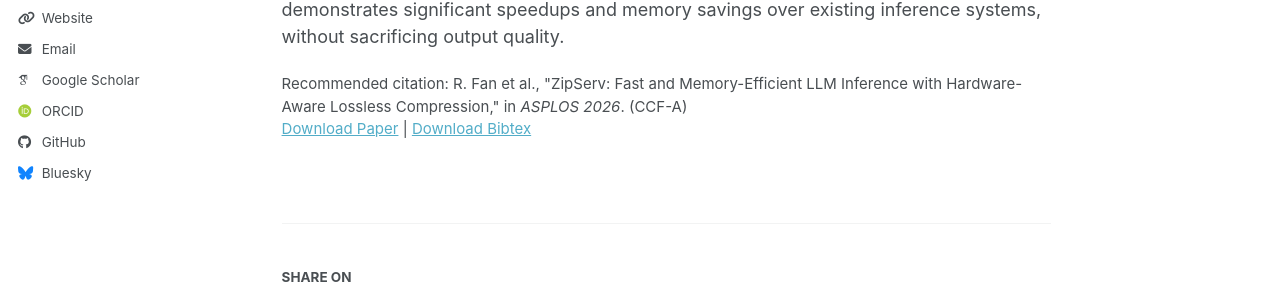
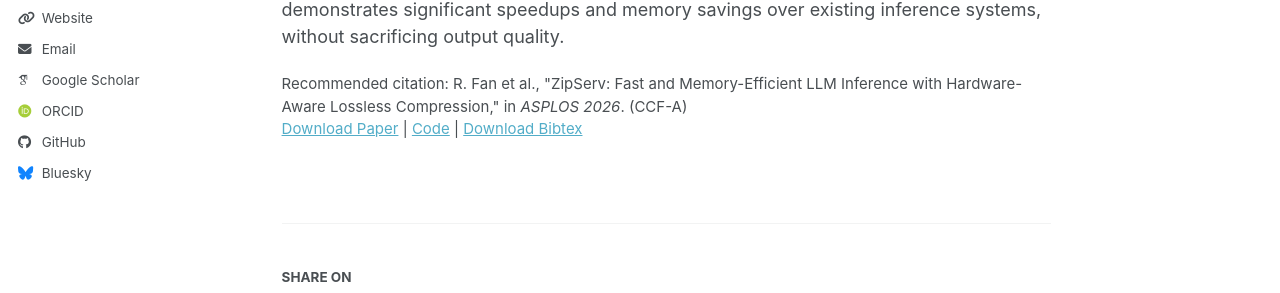
Before and after one commit to ruibo-fan/ruibo-fan.github.io, a Jekyll site: the page built from _publications/zipserv.md, in a window 1280 px wide. Shown: the part 363-656 px from the top of the page. Built offline with Jekyll 4.4.1, drawn with Linux system fonts in a browser that asks for light colours; some web fonts are replaced; a script bundle is joined from its source files by our own code; library files that are not in the unit come from our copies.

Commit message:
Update single.html

```diff
--- a/_layouts/single.html
+++ b/_layouts/single.html
@@ -18,28 +18,67 @@
   {% include sidebar.html %}
 
   <article class="page" itemscope itemtype="http://schema.org/CreativeWork">
-    {% if page.title %}<meta itemprop="headline" content="{{ page.title | markdownify | strip_html | strip_newlines | escape_once }}">{% endif %}
-    {% if page.excerpt %}<meta itemprop="description" content="{{ page.excerpt | markdownify | strip_html | strip_newlines | escape_once }}">{% endif %}
-    {% if page.date %}<meta itemprop="datePublished" content="{{ page.date | date: "%B %d, %Y" }}">{% endif %}
-    {% if page.modified %}<meta itemprop="dateModified" content="{{ page.modified | date: "%B %d, %Y" }}">{% endif %}
+    {% if page.title %}
+      <meta itemprop="headline" content="{{ page.title | markdownify | strip_html | strip_newlines | escape_once }}">
+    {% endif %}
+    {% if page.excerpt %}
+      <meta itemprop="description" content="{{ page.excerpt | markdownify | strip_html | strip_newlines | escape_once }}">
+    {% endif %}
+    {% if page.date %}
+      <meta itemprop="datePublished" content="{{ page.date | date: "%B %d, %Y" }}">
+    {% endif %}
+    {% if page.modified %}
+      <meta itemprop="dateModified" content="{{ page.modified | date: "%B %d, %Y" }}">
+    {% endif %}
 
     <div class="page__inner-wrap">
       {% unless page.header.overlay_color or page.header.overlay_image %}
         <header>
-          {% if page.title %}<h1 class="page__title" itemprop="headline">{{ page.title | markdownify | remove: "<p>" | remove: "</p>" }}</h1>{% endif %}
+          {% if page.title %}
+            <h1 class="page__title" itemprop="headline">
+              {{ page.title | markdownify | remove: "<p>" | remove: "</p>" }}
+            </h1>
+          {% endif %}
+
           {% if page.read_time %}
-            <p class="page__meta"><i class="fa fa-clock" aria-hidden="true"></i> {% include read-time.html %}</p>
+            <p class="page__meta">
+              <i class="fa fa-clock" aria-hidden="true"></i>
+              {% include read-time.html %}
+            </p>
           {% endif %}
+
           {% if page.modified %}
-          <p class="page__date"><strong><i class="fa fa-fw fa-calendar" aria-hidden="true"></i> {{ site.data.ui-text[site.locale].date_label | default: "Published:" }}</strong> <time datetime="{{ page.modified | date: "%Y-%m-%d" }}">{{ page.modified | date: "%B %d, %Y" }}</time></p>
+            <p class="page__date">
+              <strong>
+                <i class="fa fa-fw fa-calendar" aria-hidden="true"></i>
+                {{ site.data.ui-text[site.locale].date_label | default: "Published:" }}
+              </strong>
+              <time datetime="{{ page.modified | date: "%Y-%m-%d" }}">
+                {{ page.modified | date: "%B %d, %Y" }}
+              </time>
+            </p>
           {% endif %}
 
           {% if page.collection == 'teaching' %}
-          <p> {{ page.type }}, <i>{{ page.venue }}</i>, {{ page.date | default: "1900-01-01" | date: "%Y" }} </p>
+            <p>
+              {{ page.type }}, <i>{{ page.venue }}</i>,
+              {{ page.date | default: "1900-01-01" | date: "%Y" }}
+            </p>
           {% elsif page.venue and page.date %}
-          <p>Published in <i>{{ page.venue }}</i>, {{ page.date | default: "1900-01-01" | date: "%Y" }} </p>
+            <p>
+              Published in <i>{{ page.venue }}</i>,
+              {{ page.date | default: "1900-01-01" | date: "%Y" }}
+            </p>
           {% elsif page.date %}
-          <p class="page__date"><strong><i class="fa fa-fw fa-calendar" aria-hidden="true"></i> {{ site.data.ui-text[site.locale].date_label | default: "Published:" }}</strong> <time datetime="{{ page.date | date_to_xmlschema }}">{{ page.date | default: "1900-01-01" | date: "%B %d, %Y" }}</time></p>
+            <p class="page__date">
+              <strong>
+                <i class="fa fa-fw fa-calendar" aria-hidden="true"></i>
+                {{ site.data.ui-text[site.locale].date_label | default: "Published:" }}
+              </strong>
+              <time datetime="{{ page.date | date_to_xmlschema }}">
+                {{ page.date | default: "1900-01-01" | date: "%B %d, %Y" }}
+              </time>
+            </p>
           {% endif %}
         </header>
       {% endunless %}
@@ -47,43 +86,64 @@
       <section class="page__content" itemprop="text">
         {{ content }}
 
-        {% if page.citation and page.paperurl and page.slidesurl and page.bibtexurl %}
-          <p style="font-size: smaller">Recommended citation: {{ page.citation }}<br /><a href="{{ page.paperurl }}">Download Paper</a> | <a href="{{ page.slidesurl }}">Download Slides</a> | <a href="{{ page.bibtexurl }}">Download Bibtex</a></p>
-        {% elsif page.citation and page.paperurl and page.slidesurl %}
-          <p style="font-size: smaller">Recommended citation: {{ page.citation }}<br /><a href="{{ page.paperurl }}">Download Paper</a> | <a href="{{ page.slidesurl }}">Download Slides</a></p>
-        {% elsif page.citation and page.paperurl and page.bibtexurl %}
-          <p style="font-size: smaller">Recommended citation: {{ page.citation }}<br /><a href="{{ page.paperurl }}">Download Paper</a> | <a href="{{ page.bibtexurl }}">Download Bibtex</a></p>
-        {% elsif page.citation and page.paperurl %}
-          <p style="font-size: smaller">Recommended citation: {{ page.citation }}<br /><a href="{{ page.paperurl }}">Download Paper</a></p>
-        {% elsif page.citation and page.slidesurl and page.bibtexurl %}
-          <p style="font-size: smaller">Recommended citation: {{ page.citation }}<br /><a href="{{ page.slidesurl }}">Download Slides</a> | <a href="{{ page.bibtexurl }}">Download Bibtex</a></p>
-        {% elsif page.citation and page.slidesurl %}
-          <p style="font-size: smaller">Recommended citation: {{ page.citation }}<br /><a href="{{ page.slidesurl }}">Download Slides</a></p>
-        {% elsif page.slidesurl and page.bibtexurl %}
-          <p style="font-size: smaller"><a href="{{ page.slidesurl }}">Download Slides</a> | <a href="{{ page.bibtexurl }}">Download Bibtex</a></p>
-        {% elsif page.paperurl and page.bibtexurl %}
-          <p style="font-size: smaller"><a href="{{ page.paperurl }}">Download Paper</a> | <a href="{{ page.bibtexurl }}">Download Bibtex</a></p>
-        {% elsif page.citation and page.bibtexurl %}
-          <p style="font-size: smaller">Recommended citation: {{ page.citation }}<br /><a href="{{ page.bibtexurl }}">Download Bibtex</a></p>
-        {% elsif page.citation %}
-          <p style="font-size: smaller">Recommended citation: {{ page.citation }}</p>
-        {% elsif page.slidesurl %}
-          <p style="font-size: smaller"><a href="{{ page.slidesurl }}">Download Slides</a></p>
-        {% elsif page.bibtexurl %}
-          <p style="font-size: smaller"><a href="{{ page.bibtexurl }}">Download Bibtex</a></p>
+        {%- comment -%}
+          推荐引用 + 资源链接区：
+          - 支持 page.paperurl / page.codeurl / page.slidesurl / page.bibtexurl
+          - 根据存在与否自动组合，链接之间用 | 分隔
+        {%- endcomment -%}
+        {% if page.citation or page.paperurl or page.codeurl or page.slidesurl or page.bibtexurl %}
+          <p style="font-size: smaller">
+            {% if page.citation %}
+              Recommended citation: {{ page.citation }}<br />
             {% endif %}
 
-        {% if page.link %}<div><a href="{{ page.link }}" class="btn">{{ site.data.ui-text[site.locale].ext_link_label | default: "Direct Link" }}</a></div>{% endif %}
+            {% assign first = true %}
+
+            {% if page.paperurl %}
+              <a href="{{ page.paperurl }}">Download Paper</a>
+              {% assign first = false %}
+            {% endif %}
+
+            {% if page.codeurl %}
+              {% unless first %} | {% endunless %}
+              <a href="{{ page.codeurl }}">Code</a>
+              {% assign first = false %}
+            {% endif %}
+
+            {% if page.slidesurl %}
+              {% unless first %} | {% endunless %}
+              <a href="{{ page.slidesurl }}">Download Slides</a>
+              {% assign first = false %}
+            {% endif %}
+
+            {% if page.bibtexurl %}
+              {% unless first %} | {% endunless %}
+              <a href="{{ page.bibtexurl }}">Download Bibtex</a>
+            {% endif %}
+          </p>
+        {% endif %}
+
+        {% if page.link %}
+          <div>
+            <a href="{{ page.link }}" class="btn">
+              {{ site.data.ui-text[site.locale].ext_link_label | default: "Direct Link" }}
+            </a>
+          </div>
+        {% endif %}
       </section>
 
       <footer class="page__meta">
         {% if site.data.ui-text[site.locale].meta_label %}
-          <h4 class="page__meta-title">{{ site.data.ui-text[site.locale].meta_label }}</h4>
+          <h4 class="page__meta-title">
+            {{ site.data.ui-text[site.locale].meta_label }}
+          </h4>
         {% endif %}
         {% include page__taxonomy.html %}
       </footer>
 
-      {% if page.share %}{% include social-share.html %}{% endif %}
+      {% if page.share %}
+        {% include social-share.html %}
+      {% endif %}
 
       {% include post_pagination.html %}
     </div>
@@ -93,11 +153,15 @@
     {% endif %}
   </article>
 
-  {% comment %}<!-- only show related on a post page when not disabled -->{% endcomment %}
+  {% comment %}
+    only show related on a post page when not disabled
+  {% endcomment %}
   {% if page.id and page.related and site.related_posts.size > 0 %}
     <div class="page__related">
       {% if site.data.ui-text[site.locale].related_label %}
-        <h4 class="page__related-title">{{ site.data.ui-text[site.locale].related_label | default: "You May Also Enjoy" }}</h4>
+        <h4 class="page__related-title">
+          {{ site.data.ui-text[site.locale].related_label | default: "You May Also Enjoy" }}
+        </h4>
       {% endif %}
       <div class="grid__wrapper">
         {% for post in site.related_posts limit:4 %}
```
Lines whose indentation alone changed are shown as unchanged.
